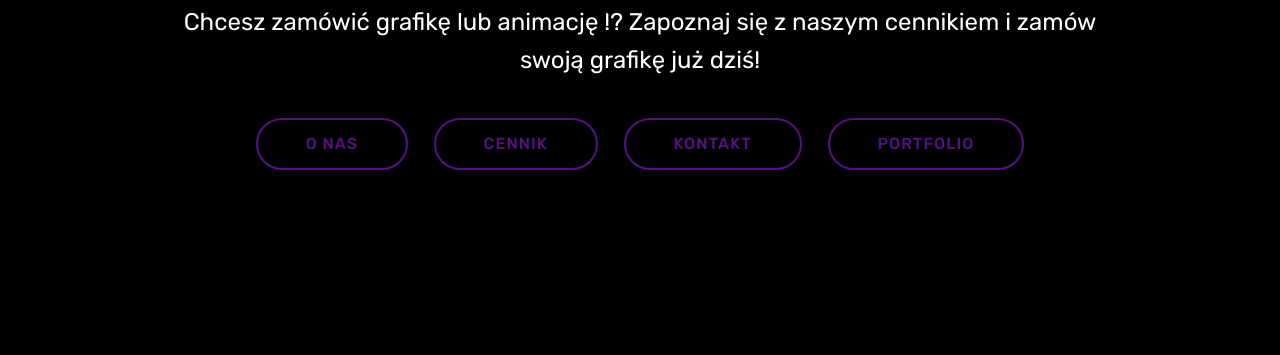
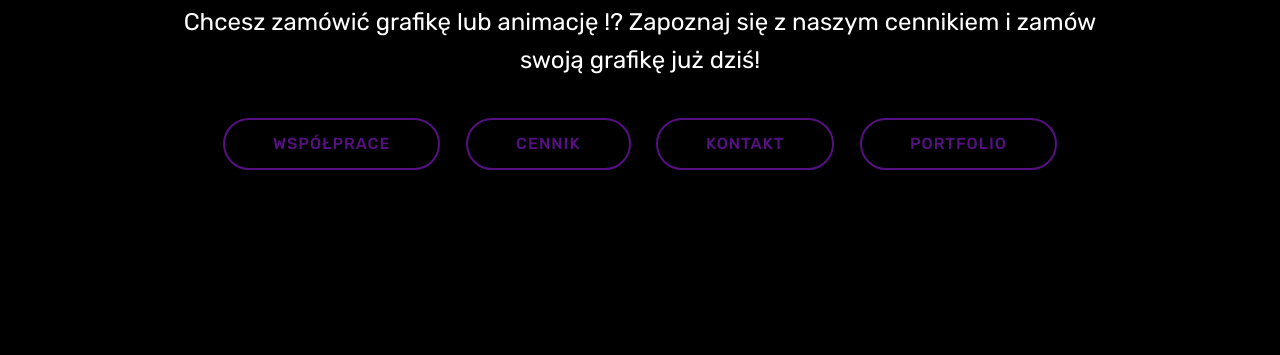
Before and after one commit to skdesign64/skdesign.cf, a plain HTML site: page index.html in a window 1280 px wide. Shown: the part 445-800 px from the top of the page. Drawn offline with Linux system fonts and the light colour scheme; files whose address does not match are found by name.

Commit message:
Update index.html

```diff
--- a/index.html
+++ b/index.html
@@ -98,7 +98,7 @@
                 <h1 class="mbr-section-title mbr-bold pb-3 mbr-fonts-style display-1">SK DESIGN<br>Dobre grafiki w dobrej cenie</h1>
 
                 <p class="mbr-text pb-3 mbr-fonts-style display-5">Chcesz zamówić grafikę lub animację !? Zapoznaj się z naszym cennikiem i zamów swoją grafikę już dziś!</p>
-                <div class="mbr-section-btn"><a class="btn btn-md btn-secondary-outline display-4" href="o-nas.html">O NAS</a>
+                <div class="mbr-section-btn"><a class="btn btn-md btn-secondary-outline display-4" href="o-nas.html">WSPÓŁPRACE</a>
                     <a class="btn btn-md btn-secondary-outline display-4" href="cennik.html">CENNIK</a> <a class="btn btn-md btn-secondary-outline display-4" href="kontakt.html">KONTAKT</a> <a class="btn btn-md btn-secondary-outline display-4" href="portfolio.html">PORTFOLIO</a></div>
             </div>
         </div>
```
